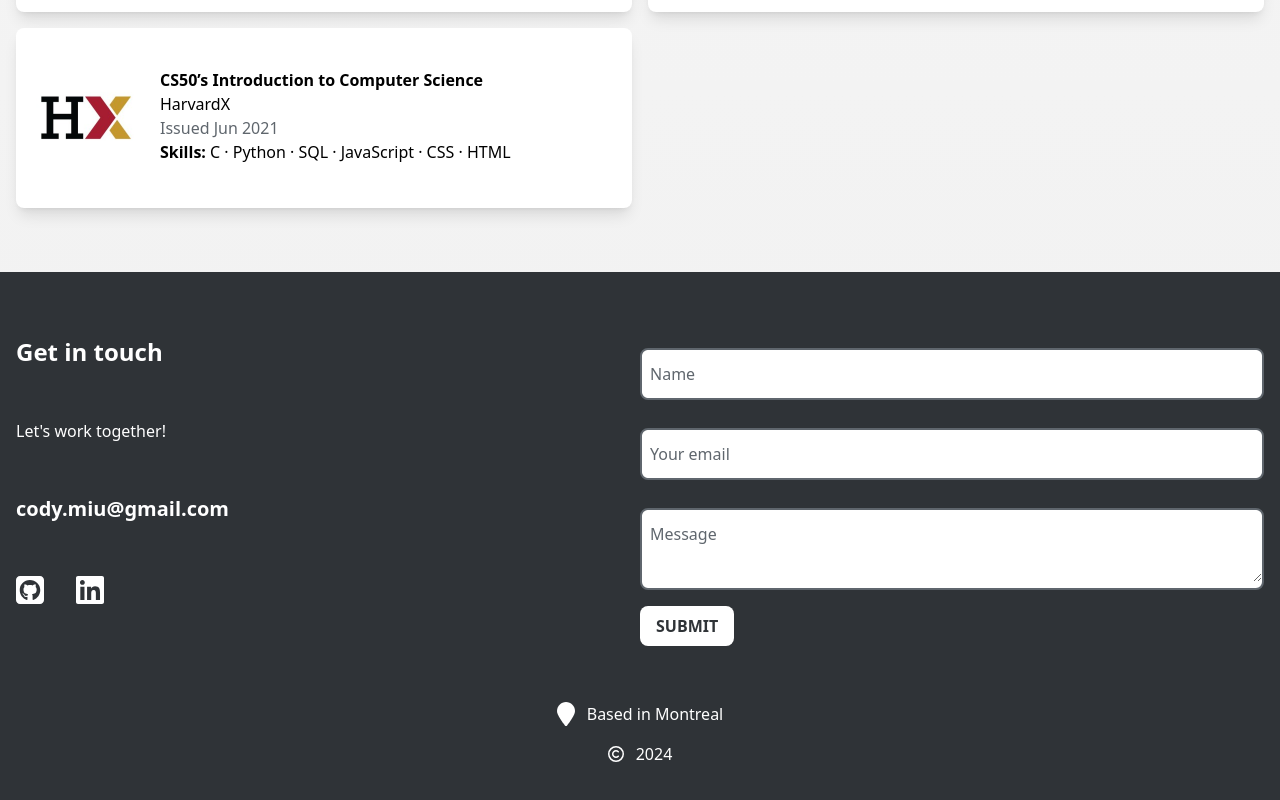
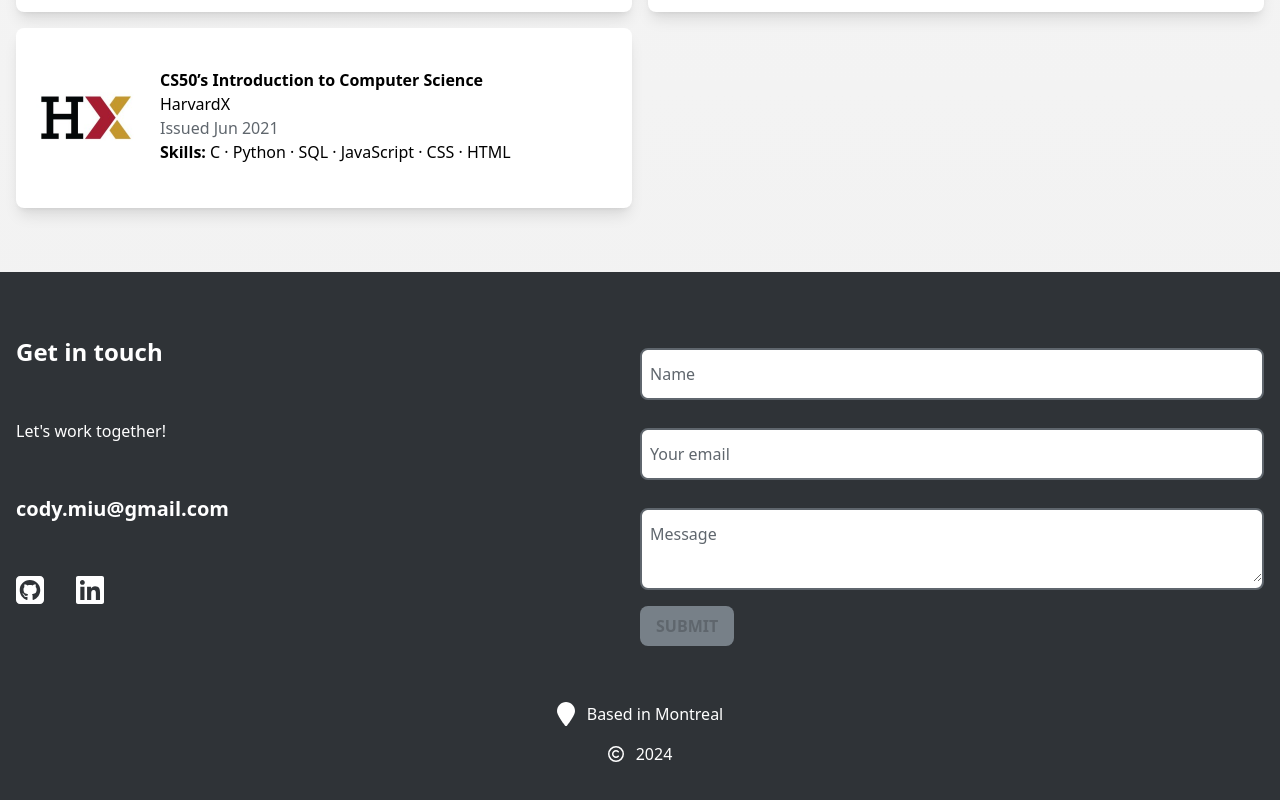
Before and after one commit to Cody06/Portfolio, a Next.js app: page / in a window 1280 px wide. Shown: the part 2874-3674 px from the top of the page. Built offline with nearby package versions, Linux system fonts and the light colour scheme.

Commit message:
Disable button on empty input

```diff
--- a/src/components/Home/components/Footer.tsx
+++ b/src/components/Home/components/Footer.tsx
@@ -40,6 +40,12 @@ export default function Footer() {
                 .required('Message is required'),
         }),
     });
+
+    const isDisabled = !(
+        getFieldProps('name').value &&
+        getFieldProps('email').value &&
+        getFieldProps('message').value
+    );
 
     return (
         <>
@@ -92,8 +98,13 @@ export default function Footer() {
                     <input
                         type="submit"
                         value="SUBMIT"
-                        className="px-4 py-2 font-bold rounded-lg ease-in duration-200
-                            bg-white text-grey-120 hover:bg-orange-100 hover:cursor-pointer"
+                        className={`px-4 py-2 font-bold rounded-lg ease-in duration-200 ${
+                            isDisabled
+                                ? 'bg-grey-100 text-grey-110'
+                                : 'bg-white text-grey-120 hover:bg-orange-100 hover:cursor-pointer'
+                        }
+                                     `}
+                        disabled={isDisabled}
                     />
                 </form>
                 <div className="col-span-1 md:col-span-2 flex flex-col gap-y-4 text-center">
```
